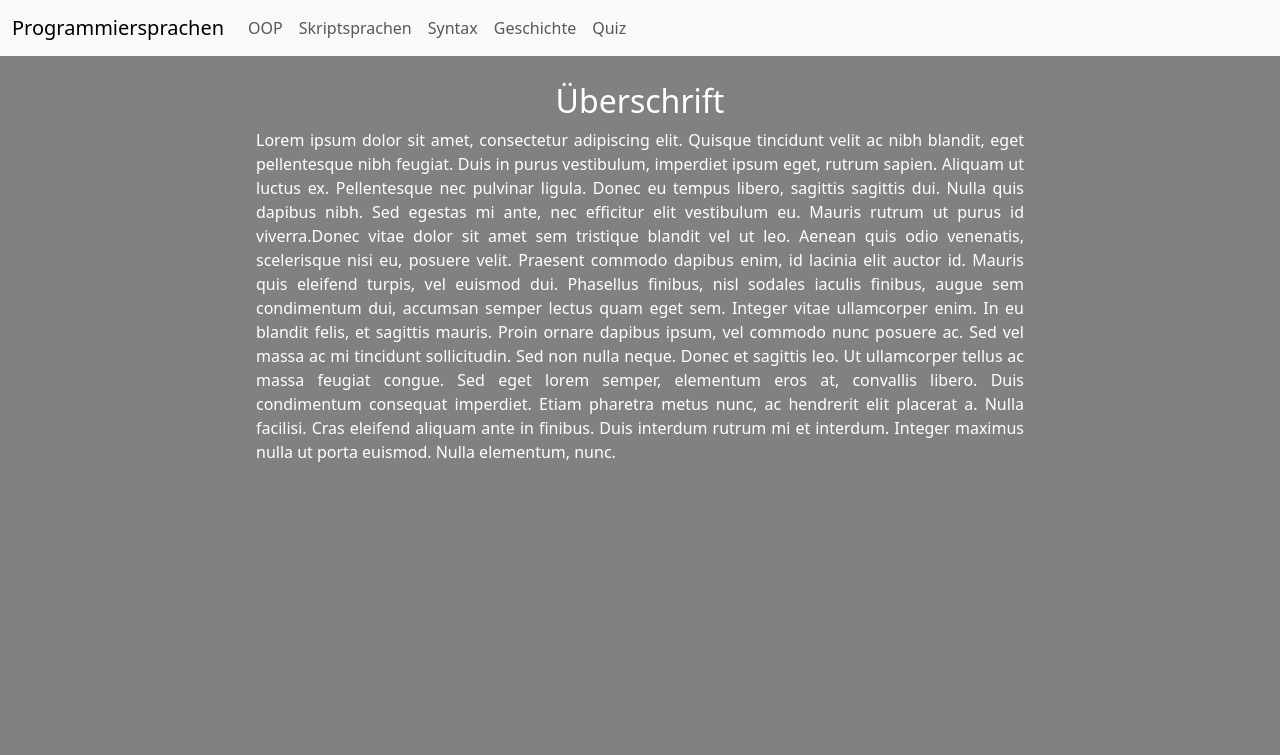
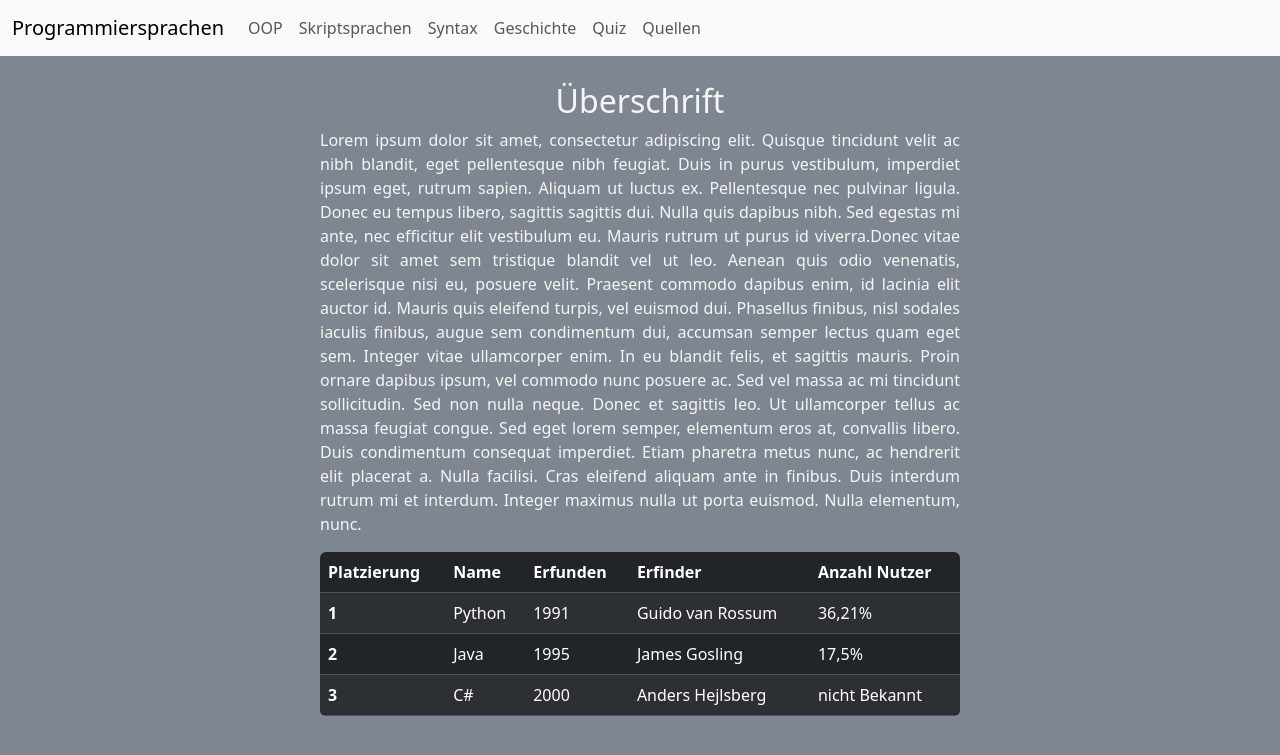
Before and after one commit to Raphi9999/Homepage-schule, a Flask app: page / in a window 1280 px wide. Shown: the top 755 px of the page. Run offline with Flask 3, Linux system fonts and the light colour scheme.

Commit message:
home seite

```diff
--- a/Plan.txt
+++ b/Plan.txt
@@ -7,3 +7,7 @@ Einzelseiten für:
     Syntax
     Geschichte v. Programmiersprachen
     Vllt. eine Art Quiz zum erraten, welche Sprache etwas ist?
+
+Hauptseite:
+Was sind Programmiersprachen, Was macht man mit ihnen?
+Tabelle --> Paar Statistiken
--- a/main.py
+++ b/main.py
@@ -32,5 +32,10 @@ def quiz():
     return render_template("quiz.html")
 
 
+@app.route("/sources")
+def sources():
+    return render_template("sources.html")
+
+
 if __name__ == "__main__":
     app.run(debug=True)
--- a/static/styles.css
+++ b/static/styles.css
@@ -1,13 +1,13 @@
 body {
-    background-color: rgb(129, 129, 129);
-    color: white;
+    background-color: rgb(126, 134, 145);
+    color: whitesmoke;
 }
 
 .blocksatz {
     text-align: justify;
     align-content: center;
-    margin-left:20%;
-    margin-right:20%;
+    margin-left:25%;
+    margin-right:25%;
 }
 
 .img-flex {
@@ -19,3 +19,8 @@ body {
     margin-left:20%;
     margin-right:20%;
 }
+
+.rounded-corners {
+    border-radius: 24%;
+    overflow: hidden;
+}
--- a/templates/home.html
+++ b/templates/home.html
@@ -1,8 +1,45 @@
 {% extends "index.html" %}
 
-{% block content%}
+{% block content %}
 <div style="text-align: center; margin-top:2%">
     <h2>Überschrift</h2>
     <p class="blocksatz">Lorem ipsum dolor sit amet, consectetur adipiscing elit. Quisque tincidunt velit ac nibh blandit, eget pellentesque nibh feugiat. Duis in purus vestibulum, imperdiet ipsum eget, rutrum sapien. Aliquam ut luctus ex. Pellentesque nec pulvinar ligula. Donec eu tempus libero, sagittis sagittis dui. Nulla quis dapibus nibh. Sed egestas mi ante, nec efficitur elit vestibulum eu. Mauris rutrum ut purus id viverra.Donec vitae dolor sit amet sem tristique blandit vel ut leo. Aenean quis odio venenatis, scelerisque nisi eu, posuere velit. Praesent commodo dapibus enim, id lacinia elit auctor id. Mauris quis eleifend turpis, vel euismod dui. Phasellus finibus, nisl sodales iaculis finibus, augue sem condimentum dui, accumsan semper lectus quam eget sem. Integer vitae ullamcorper enim. In eu blandit felis, et sagittis mauris. Proin ornare dapibus ipsum, vel commodo nunc posuere ac. Sed vel massa ac mi tincidunt sollicitudin. Sed non nulla neque. Donec et sagittis leo. Ut ullamcorper tellus ac massa feugiat congue. Sed eget lorem semper, elementum eros at, convallis libero. Duis condimentum consequat imperdiet. Etiam pharetra metus nunc, ac hendrerit elit placerat a. Nulla facilisi. Cras eleifend aliquam ante in finibus. Duis interdum rutrum mi et interdum. Integer maximus nulla ut porta euismod. Nulla elementum, nunc. </p>
+
+    <div class="blocksatz">
+        <table class="table table-dark table-striped" style="overflow: hidden; border-radius: 6px;">
+        <thead>
+            <tr>
+            <th scope="col">Platzierung</th>
+            <th scope="col">Name</th>
+            <th scope="col">Erfunden</th>
+            <th scope="col">Erfinder</th>
+            <th scope="col">Anzahl Nutzer</th>
+            </tr>
+        </thead>
+        <tbody>
+            <tr>
+            <th scope="row">1</th>
+            <td>Python</td>
+            <td>1991</td>
+            <td>Guido van Rossum</td>
+            <td>36,21%</td>
+            </tr>
+            <tr>
+            <th scope="row">2</th>
+            <td>Java</td>
+            <td>1995</td>
+            <td>James Gosling</td>
+            <td>17,5%</td>
+            </tr>
+            <tr>
+            <th scope="row">3</th>
+            <td>C#</td>
+            <td>2000</td>
+            <td>Anders Hejlsberg</td>
+            <td>nicht Bekannt</td>
+            </tr>
+        </tbody>
+        </table>
+    </div>
 </div>
 {% endblock %}
--- a/templates/index.html
+++ b/templates/index.html
@@ -3,6 +3,7 @@
 <head>
     <meta charset="UTF-8">
     <meta name="viewport" content="width=device-width, initial-scale=1.0">
+    <meta name="author" content="Raphael Eisner">
     <title>Programmiersprachen</title>
 
     <!-- bootstrap -->
@@ -35,6 +36,9 @@
                 <li class="nav-item">
                 <a class="nav-link" href="/quiz">Quiz</a>
                 </li>
+                <li class="nav-item">
+                <a class="nav-link" href="/sources">Quellen</a>
+                </li>
             </div>
         </div>
     </nav>
```
Also changed, not shown: templates/oop.html (+5 -2 lines).
